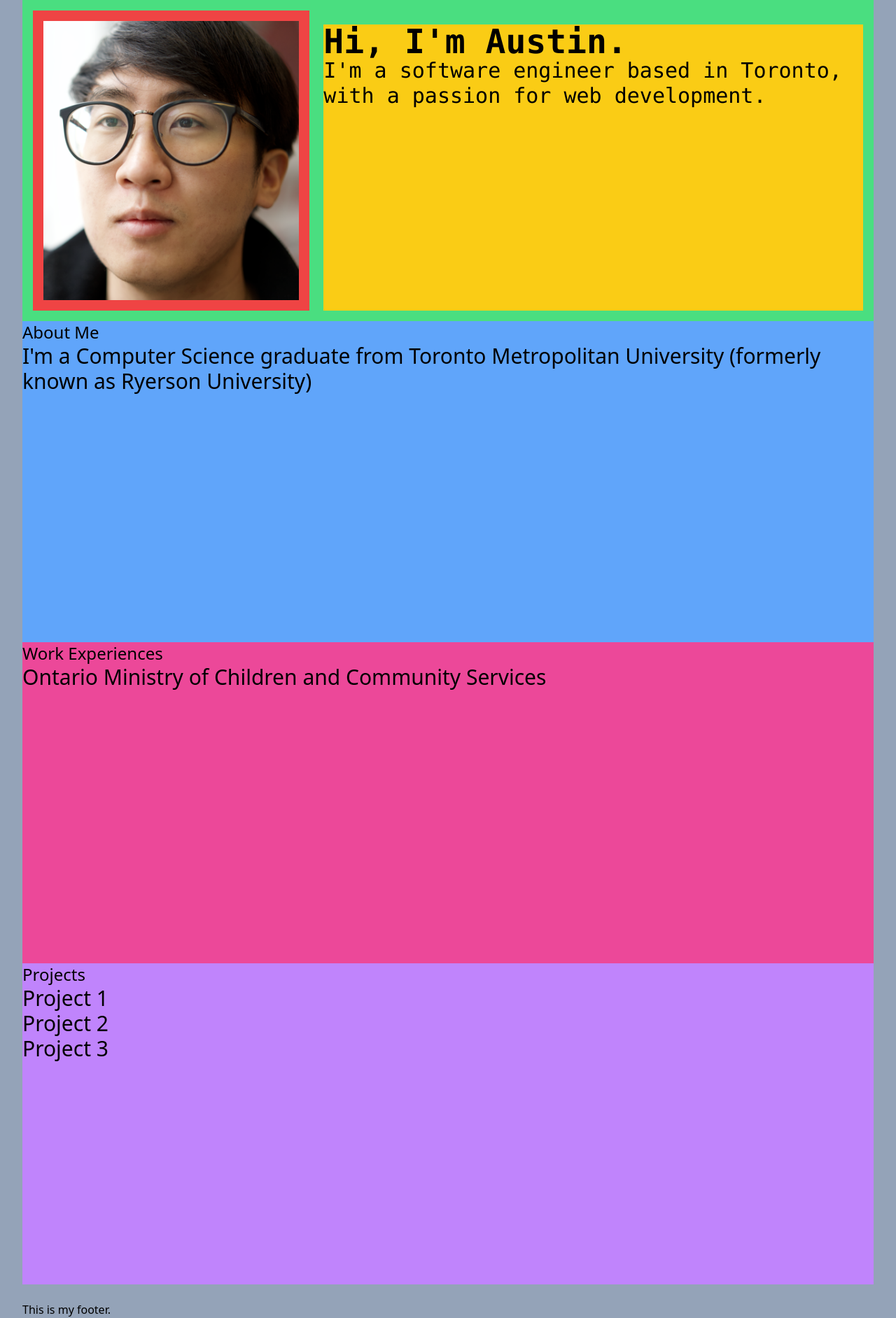
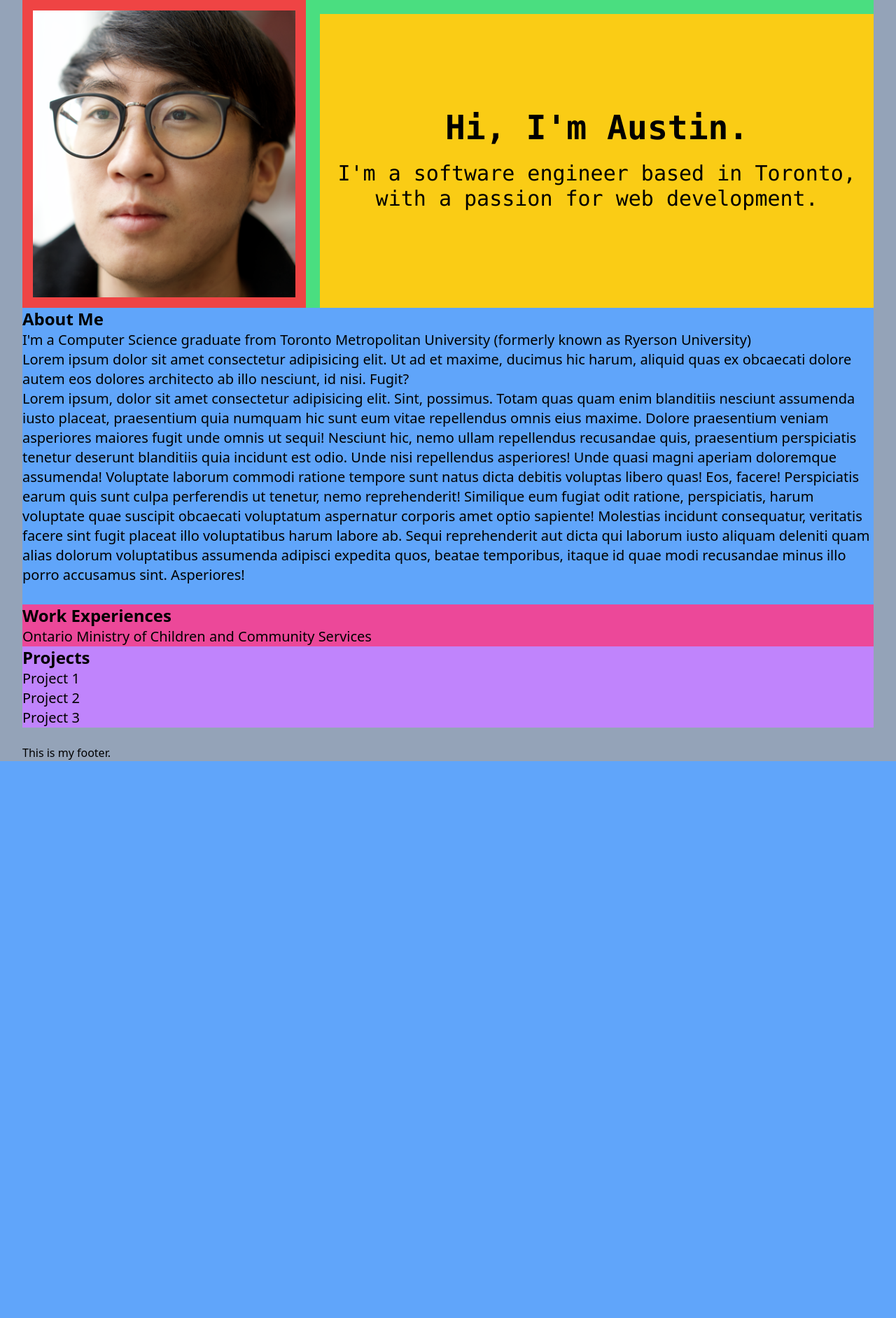
Before and after one commit to auschanh/personal-site, a PHP site: page / in a window 1280 px wide. Shown: the whole page at 70% size. After the commit the page ends 1088 px from the top, so only its background shows below. Run offline with PHP 8.4, Linux system fonts and the light colour scheme.

Commit message:
centered header text at block level

```diff
--- a/index.html
+++ b/index.html
@@ -12,27 +12,36 @@
     <!-- <script src="https://cdn.tailwindcss.com"></script> -->
 </head>
 <body>
-    <div class="bg-slate-400 container grid grid-rows-4 justify-center">
-        <div class="hero grid grid-cols-3 bg-green-400 font-mono">
+    <div class="bg-slate-400 container grid grid-flow-row justify-center">
+        <div class="hero grid grid-cols-3 grid-rows-1 bg-green-400 font-mono ">
             <div class="bg-red-500 picture md:col-span-1 sm:col-span-3">
                 <img src="assets/DSC00108 CROP.png" alt="'me">
             </div>
-            <div class="bg-yellow-400 desc mt-5 ml-5 md:col-span-2 sm:col-span-3">
-                <p class="text-5xl font-bold"> Hi, I'm Austin. </p>
-                <p class="text-3xl"> I'm a software engineer based in Toronto,
-                with a passion for web development. </p>
+            <div class="bg-yellow-400 desc mt-5 ml-5 md:col-span-2 sm:col-span-3 text-center flex justify-center items-center">
+                <div>
+                    <p class="text-5xl font-bold"> Hi, I'm Austin. </p><br>
+                    <p class="text-3xl"> I'm a software engineer based in Toronto,
+                    with a passion for web development. </p>
+                </div>
             </div>
         </div>
 
-        <div class="about bg-blue-400 row-span-1">
+        <div class="section about bg-blue-400 row-span-1">
             <h1> About Me </h1>
             <div class="section-desc">
                 <p>I'm a Computer Science graduate from
                     Toronto Metropolitan University (formerly known as Ryerson University)</p>
-            </div>
+                    <p>Lorem ipsum dolor sit amet consectetur adipisicing elit. Ut ad et maxime, ducimus hic harum, aliquid quas ex obcaecati dolore autem eos dolores architecto ab illo nesciunt, id nisi. Fugit?</p>
+                    <p>Lorem ipsum, dolor sit amet consectetur adipisicing elit. Sint, possimus. Totam quas quam enim blanditiis nesciunt assumenda iusto placeat, praesentium quia numquam hic sunt eum vitae repellendus omnis eius maxime.
+                    Dolore praesentium veniam asperiores maiores fugit unde omnis ut sequi! Nesciunt hic, nemo ullam repellendus recusandae quis, praesentium perspiciatis tenetur deserunt blanditiis quia incidunt est odio. Unde nisi repellendus asperiores!
+                    Unde quasi magni aperiam doloremque assumenda! Voluptate laborum commodi ratione tempore sunt natus dicta debitis voluptas libero quas! Eos, facere! Perspiciatis earum quis sunt culpa perferendis ut tenetur, nemo reprehenderit!
+                    Similique eum fugiat odit ratione, perspiciatis, harum voluptate quae suscipit obcaecati voluptatum aspernatur corporis amet optio sapiente! Molestias incidunt consequatur, veritatis facere sint fugit placeat illo voluptatibus harum labore ab.
+                    Sequi reprehenderit aut dicta qui laborum iusto aliquam deleniti quam alias dolorum voluptatibus assumenda adipisci expedita quos, beatae temporibus, itaque id quae modi recusandae minus illo porro accusamus sint. Asperiores!</p>
+                    <br>
+                </div>
         </div>
 
-        <div class="work bg-pink-500 row-span-1">
+        <div class="section work bg-pink-500 row-span-1">
             <h1>Work Experiences</h1>
             <div class="section-desc">
                 <p>Ontario Ministry of Children and Community Services</p>
--- a/src/input.css
+++ b/src/input.css
@@ -7,10 +7,11 @@
 h1 {
     font-size: 1.5rem;
     line-height: 2rem;
+    font-weight: bold;
   }
 
   .hero {
-    padding: 15px;
+    grid-row-gap: 20px;
   }
 
 .picture {
@@ -18,5 +19,5 @@ h1 {
 }
 
 .section-desc {
-  @apply text-3xl;
+  @apply text-xl;
 }
--- a/style.css
+++ b/style.css
@@ -586,6 +586,10 @@ video {
   grid-row: span 1 / span 1;
 }
 
+.m-auto {
+  margin: auto;
+}
+
 .ml-5 {
   margin-left: 1.25rem;
 }
@@ -594,20 +598,56 @@ video {
   margin-top: 1.25rem;
 }
 
+.inline-block {
+  display: inline-block;
+}
+
+.flex {
+  display: flex;
+}
+
+.inline-flex {
+  display: inline-flex;
+}
+
 .grid {
   display: grid;
+}
+
+.grid-flow-row {
+  grid-auto-flow: row;
+}
+
+.grid-flow-col-dense {
+  grid-auto-flow: column dense;
 }
 
 .grid-cols-3 {
   grid-template-columns: repeat(3, minmax(0, 1fr));
 }
 
+.grid-rows-1 {
+  grid-template-rows: repeat(1, minmax(0, 1fr));
+}
+
 .grid-rows-4 {
   grid-template-rows: repeat(4, minmax(0, 1fr));
 }
 
+.items-center {
+  align-items: center;
+}
+
 .justify-center {
   justify-content: center;
+}
+
+.justify-around {
+  justify-content: space-around;
+}
+
+.justify-items-center {
+  justify-items: center;
 }
 
 .bg-blue-400 {
@@ -645,6 +685,22 @@ video {
   background-color: rgb(250 204 21 / var(--tw-bg-opacity));
 }
 
+.p-80 {
+  padding: 20rem;
+}
+
+.p-20 {
+  padding: 5rem;
+}
+
+.text-center {
+  text-align: center;
+}
+
+.align-middle {
+  vertical-align: middle;
+}
+
 .font-mono {
   font-family: ui-monospace, SFMono-Regular, Menlo, Monaco, Consolas, "Liberation Mono", "Courier New", monospace;
 }
@@ -668,10 +724,11 @@ video {
 h1 {
   font-size: 1.5rem;
   line-height: 2rem;
+  font-weight: bold;
 }
 
 .hero {
-  padding: 15px;
+  grid-row-gap: 20px;
 }
 
 .picture {
@@ -679,8 +736,8 @@ h1 {
 }
 
 .section-desc {
-  font-size: 1.875rem;
-  line-height: 2.25rem;
+  font-size: 1.25rem;
+  line-height: 1.75rem;
 }
 
 @media (min-width: 640px) {
```
